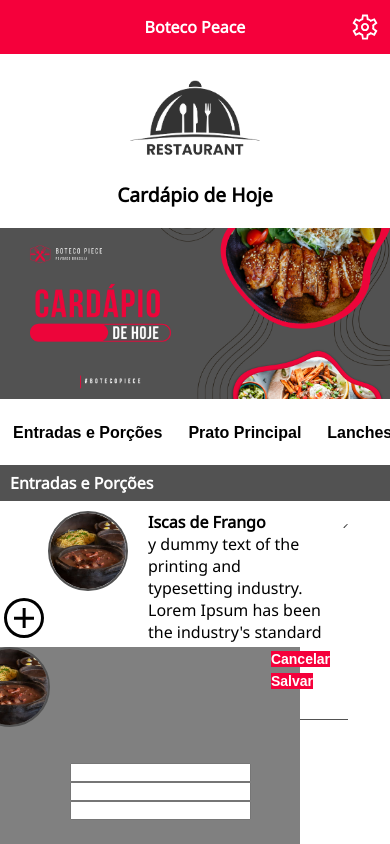
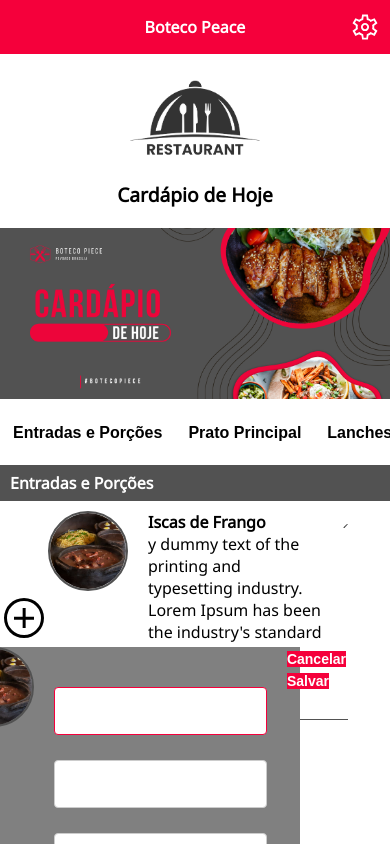
Before and after one commit to mikessdev/qrmenu, a Vue app: page / in a window 390 px wide. Both pictures are taken after a click on the icon 24 px from the left and 617 px from the top of the page. Shown: the top 844 px of the page. Built offline with nearby package versions, Linux system fonts and the light colour scheme; data requests are answered from the project's data file.

Commit message:
[20-feature] - trocando input por BaseInput no componente EditModal

```diff
--- a/src/components/BaseInput.vue
+++ b/src/components/BaseInput.vue
@@ -40,11 +40,18 @@
     type: String,
   },
 });
+
+const emit = defineEmits(['update:modelValue', 'validate'])
+
+const handleInput = (e: Event) => {
+  emit('update:modelValue', (e.target as HTMLInputElement).value ?? '')
+  emit('validate');
+}
 </script>
 <template>
   <div class="base-input">
     <label> {{ props.label }} </label>
-    <input :type="props.inputType" :placeholder="props.placeholder" autofocus="true" />
+    <input :type="props.inputType" :placeholder="props.placeholder" autofocus="true"  :value="modelValue" @input="(e) => handleInput(e)"/>
   </div>
 </template>
 <style lang="scss" scoped>
--- a/src/components/EditModal.vue
+++ b/src/components/EditModal.vue
@@ -3,6 +3,7 @@
 import { reactive } from "vue";
 import { useCategoryStore } from "@/store/categoryStore";
 import { Product } from "@/utils/types/Product";
+import BaseInput from "@/components/BaseInput.vue";
 
 const props = defineProps({
     product: {
@@ -34,9 +35,9 @@
             <img src="@/assets/img/imgComida.jpg" alt="img-produto">
         </div>
         <div class="card-data">
-            <input type="text" v-model="viewState.title">
-            <input type="text" v-model="viewState.description">
-            <input type="text" v-model="viewState.value">
+            <BaseInput type="text" v-model="viewState.title"/>
+            <BaseInput type="text" v-model="viewState.description"/>
+            <BaseInput type="text" v-model="viewState.value"/>
         </div>
         <div>
             <Button @click="cancel" :label="'Cancelar'" :type="'button'"/>
--- a/src/components/HorizontalMenu.vue
+++ b/src/components/HorizontalMenu.vue
@@ -3,6 +3,7 @@
 import CardProducts from "@/components/CardProducts.vue";
 import PlusIcon from "@/components/icons/PlusIcon.vue";
 import { Category } from "@/utils/types/Category";
+import { Menu } from "@/utils/types/Menu";
 import { Product } from "@/utils/types/Product";
 import EditModal from "@/components/EditModal.vue";
 import { useCategoryStore } from '@/store/categoryStore';
@@ -18,8 +19,8 @@
 });
 
 const subTitle = ref('');
-const  showEditModal = ref(false);
-
+const showEditModal = ref(false);
+const currentCategoryId = ref('');
 
 const loadData = async () => {
     await categoryStore.getCategorys();
@@ -29,9 +30,9 @@
 onMounted(async () => {
     await loadData();
     const firstMenu: Category  = categoryStore.categorys[0];
-    const Id =  firstMenu.id;
+    currentCategoryId.value =  firstMenu.id;
     const title = firstMenu.title;
-    getMenu(Id, title);
+    getMenu(currentCategoryId.value, title);
 });
 
 const toggleEditModal = () => {
@@ -39,14 +40,20 @@
 }
 
 const getMenu = (id: string, subtitle: string) => {
+    currentCategoryId.value = id;
     subTitle.value = subtitle;
-    categoryStore.menus.forEach( (e: any) => {
-        if(id == e.id) menu.value = e;
-    });
+    for(let e of categoryStore.menus){
+        if(id == e.id) return menu.value = e;
+    }
 }
 
 const addNewCard = (NewCardData: Product) => {
-    // let menuIndex: number = findIndex(categoryStore.menus, props.menuId);
+    for(let menu of categoryStore.menus){
+        if(menu.id == currentCategoryId.value){
+            menu.products.push(NewCardData);
+            return toggleEditModal();
+        }
+    }
 }
 </script>
 
--- a/src/utils/types/Menu.ts
+++ b/src/utils/types/Menu.ts
@@ -2,5 +2,5 @@
 
 export interface Menu {
     id: string,
-    products: Product
+    products: Product[]
 }
```
